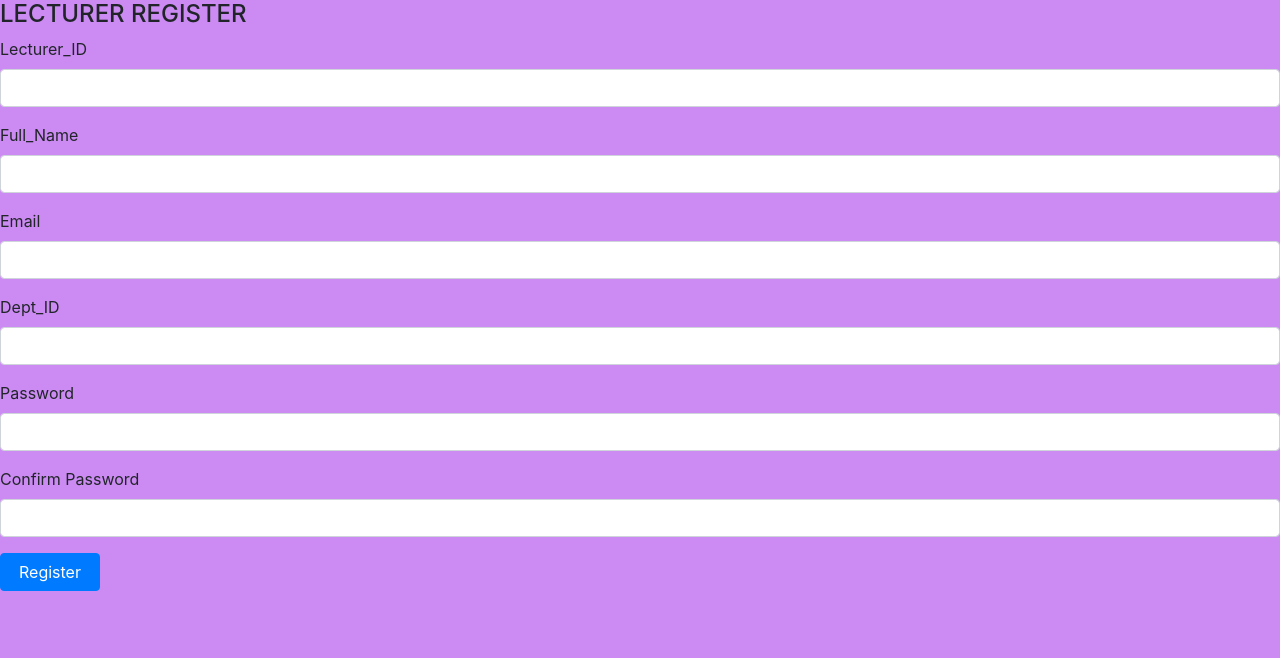
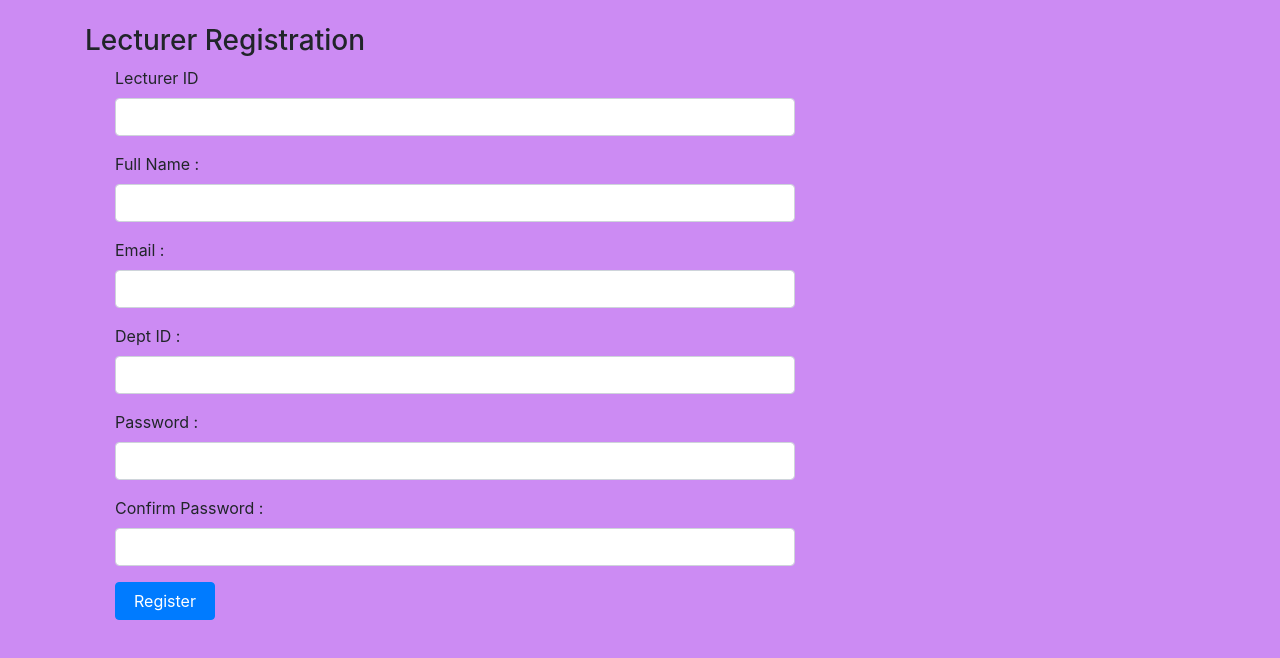
Before and after one commit to nadeesha1997/sp-frontend, a React (Create React App) app: page /LecturerRegisterForm in a window 1280 px wide. Shown: the top 658 px of the page. Built offline with nearby package versions, Linux system fonts and the light colour scheme.

Commit message:
checkoput to new branch

```diff
--- a/src/App.js
+++ b/src/App.js
@@ -29,6 +29,7 @@ class App extends Component {
                     <Route path= '/Home' component={Home}/>
                     <Route path= '/Login' component={Loginnew}/>
                     <Route path='/profilenew' component={Profilenew}/>
+                    <Route path='/loginold' component={Login}/>
 
                 </div>
             </BrowserRouter>
--- a/src/components/LecturerRegisterForm.js
+++ b/src/components/LecturerRegisterForm.js
@@ -1,10 +1,9 @@
-import React, { Component } from 'react'
-import axios from 'axios'
-import { Form, Input, Label, FormGroup, FormFeedback, Button } from 'reactstrap';
-
-class LecturerRegisterForm extends Component  {
+import React, { Component } from "react";
+import axios from "axios";
+import {Form, Input, Label, FormGroup, FormFeedback, Button,} from "reactstrap";
 
 
+class LecturerRegisterForm extends Component {
     constructor(props) {
         super(props);
 
@@ -13,40 +12,42 @@ class LecturerRegisterForm extends Component  {
 
     getInitialState = () => ({
         data: {
-            "Lecturer_ID": '',
-            "Full_Name": '',
-            "email": '',
-            "password": '',
-            "Dept_ID": ''
+            RegNo: "",
+            FullName: "",
+            email: "",
+            password: "",
+            confirmPassword:"",
+            DepartmentID: "",
+
         },
-        errors: {}
+        errors: {},
     });
     handleChange = (e) => {
         this.setState({
             data: {
                 ...this.state.data,
-                [e.target.name]: e.target.value
+                [e.target.name]: e.target.value,
             },
             errors: {
                 ...this.state.errors,
-                [e.target.name]: ''
-            }
+                [e.target.name]: "",
+            },
         });
-    }
+    };
     validate = () => {
         const { data } = this.state;
         let errors = {};
 
-        if (data.Lecturer_ID === '') errors.Lecturer_ID = 'Lecturer_ID can not be blank.';
-        if (data.Full_Name === '') errors.Full_Name = 'Full_Name can not be blank.';
-        if (data.email === '') errors.email = 'Email can not be blank.';
-        if (data.Dept_ID === '') errors.Dept_ID = 'Dept_ID can not be blank.';
-
-        if (data.password === '') errors.password = 'Password must be valid.';
-        if (data.confirmPassword !== data.password) errors.confirmPassword = 'Passwords must match.';
+        if (data.RegNo === "") errors.RegNo = "Lecturer_ID can not be blank.";
+        if (data.FullName === "") errors.FullName = "Full_Name can not be blank.";
+        if (data.email === "") errors.email = " Email can not be blank.";
+        if (data.DeptID === "") errors.Dept_ID = "Dept_ID can not be blank.";
+        if (data.password === "") errors.password = "Password must be valid.";
+        if (data.confirmPassword !== data.password)
+            errors.confirmPassword = "Passwords must match.";
 
         return errors;
-    }
+    };
 
     handleSubmit = (e) => {
         e.preventDefault();
@@ -58,72 +59,119 @@ class LecturerRegisterForm extends Component  {
         if (Object.keys(errors).length === 0) {
             console.log(data);
             //Call an api here
-            axios.post('https://localhost:44374/api/Lecturer',data)
+            axios.post('https://localhost:5001/api/accounts/register/teacher', data)
+                .then(res=>{
+                    console.log(res.data);
+                });
             //Resetting the form
             this.setState(this.getInitialState());
         } else {
             this.setState({ errors });
         }
-    }
+    };
 
+    render() {
+        const { data, errors } = this.state;
+        return (
 
+            <div className="container tab-pane active mb-5" align="left">
+                <br />
 
-    render(){
-        const { data, errors } = this.state;
-        return(
-            <div className="Container">
-                <h4 className="center">LECTURER REGISTER</h4>
-                <div id="Registerbox">
-                    <div className="box">
+                <h3>Lecturer Registration</h3>
+                <div className="col-sm-8">
                     <Form onSubmit={this.handleSubmit}>
-
-                            <FormGroup>
-                                <Label for="Lecturer_ID">Lecturer_ID</Label>
-                                <Input  value={data.Lecturer_ID} invalid={errors.Lecturer_ID ? true : false} name="Lecturer_ID" onChange={this.handleChange} />
-                                <FormFeedback>{errors.Lecturer_ID}</FormFeedback>
+                        <FormGroup className="form-group">
+                            <div className="col-sm-12">
+                                <Label for="RegNo">Lecturer ID</Label>
+                                <Input
+                                    value={data.RegNo}
+                                    invalid={!!errors.RegNo}
+                                    name="RegNo"
+                                    onChange={this.handleChange}
+                                />
+                                <FormFeedback>{errors.RegNo}</FormFeedback>
+                            </div>
                         </FormGroup>
 
                         <FormGroup>
-                                <Label for="Full_Name">Full_Name</Label>
-                                <Input  value={data.Full_Name} invalid={errors.Full_Name? true : false} name="Full_Name" onChange={this.handleChange} />
-                                <FormFeedback>{errors.Full_Name}</FormFeedback>
+                            <div className="col-sm-12">
+                                <Label for="FullName">Full Name : </Label>
+                                <Input
+                                    value={data.FullName}
+                                    invalid={!!errors.FullName}
+                                    name="FullName"
+                                    onChange={this.handleChange}
+                                />
+                                <FormFeedback>{errors.FullName}</FormFeedback>
+                            </div>
                         </FormGroup>
 
                         <FormGroup>
-                                <Label for="email">Email</Label>
-                                <Input  value={data.email} invalid={errors.email? true : false} name="email" onChange={this.handleChange} />
+                            <div className="col-sm-12">
+                                <Label for="email"> Email : </Label>
+                                <Input
+                                    value={data.email}
+                                    invalid={!!errors.email}
+                                    name="email"
+                                    onChange={this.handleChange}
+                                />
                                 <FormFeedback>{errors.email}</FormFeedback>
+                            </div>
                         </FormGroup>
 
                         <FormGroup>
-                                <Label for="Dept_ID">Dept_ID</Label>
-                                <Input  value={data.Dept_ID} invalid={errors.Dept_ID? true : false} name="Dept_ID" onChange={this.handleChange} />
-                                <FormFeedback>{errors.Dept_ID}</FormFeedback>
+                            <div className="col-sm-12">
+                                <Label for="DeptID">Dept ID : </Label>
+                                <Input
+                                    value={data.DepartmentID}
+                                    invalid={!!errors.DepartmentID}
+                                    name="DepartmentID"
+                                    onChange={this.handleChange}
+                                />
+                                <FormFeedback>{errors.DepartmentID}</FormFeedback>
+                            </div>
                         </FormGroup>
 
                         <FormGroup>
-                                <Label for="password">Password</Label>
-                                <Input value={data.password} type="password" name="password" invalid={errors.password ? true : false} onChange={this.handleChange} />
+
+                            <div className="col-sm-12">
+                                <Label for="password">Password : </Label>
+                                <Input
+                                    value={data.password}
+                                    type="password"
+                                    name="password"
+                                    invalid={!!errors.password}
+                                    onChange={this.handleChange}
+                                />
                                 <FormFeedback>{errors.password}</FormFeedback>
+                            </div>
                         </FormGroup>
 
                         <FormGroup>
-                                <Label for="confirmPassword">Confirm Password</Label>
-                                <Input  value={data.confirmPassword} type="password" name="confirmPassword" invalid={errors.confirmPassword ? true : false} onChange={this.handleChange} />
+                            <div className="col-sm-12">
+                                <Label for="confirmPassword">Confirm Password : </Label>
+                                <Input
+                                    value={data.confirmPassword}
+                                    type="password"
+                                    name="confirmPassword"
+                                    invalid={!!errors.confirmPassword}
+                                    onChange={this.handleChange}
+                                />
                                 <FormFeedback>{errors.confirmPassword}</FormFeedback>
+                            </div>
                         </FormGroup>
 
-                            <Button color="primary" >Register</Button>
+                        <div className="col-sm-12">
+                            <Button className="btn-block" color="primary">
+
+                                Register
+                            </Button>
+                        </div>
                     </Form>
                 </div>
             </div>
-            </div>
-
-        )
-
+        );
     }
 }
 
-export default LecturerRegisterForm
-
-/* Lecturer Register form */
+export default LecturerRegisterForm;
--- a/src/components/Login.js
+++ b/src/components/Login.js
@@ -10,8 +10,6 @@ import Grid from 'react-bootstrap/Container'
 
 const Login = () => {
     return (
-
-
         <div>
             <div className="p1">
                 <h3><u>LECTURE SCHEDULE MANAGEMENT SYSTEM</u></h3>
--- a/src/components/profilenew.js
+++ b/src/components/profilenew.js
@@ -19,9 +19,16 @@ export default class Profilenew extends Component {
                     {/*<h3>*/}
                     {/*    <strong>{currentUser.userDetails.username}</strong> Profile*/}
                     {/*</h3>*/}
-                    <h3>
-                        <strong>{currentUser.userDetails.fullName}</strong>
-                    </h3>
+                    <div className="row">
+                        <div className="column">
+                            <h3>
+                                <strong>{currentUser.userDetails.fullName}</strong>
+                            </h3>
+                        </div>
+                        <div className="column">
+                        </div>
+                    </div>
+
                 </header>
                 <p>
                     <strong>Token:</strong>{" "}
--- a/src/components/student/StudentNavbar.js
+++ b/src/components/student/StudentNavbar.js
@@ -4,19 +4,21 @@ import React from 'react';
 
 const Navbar = () => {
     return (
-        <nav class="navbar navbar-expand-lg navbar-light bg-light">
-            <a class="navbar-brand" href="#">Welcome LSMS</a>
-            <button class="navbar-toggler" type="button" data-toggle="collapse" data-target="#navbarSupportedContent" aria-controls="navbarSupportedContent" aria-expanded="false" aria-label="Toggle navigation">
-              <span class="navbar-toggler-icon"></span>
+        <nav className="navbar navbar-expand-lg navbar-light bg-light">
+            <a className="navbar-brand" href="#">Welcome LSMS</a>
+            <button className="navbar-toggler" type="button" data-toggle="collapse"
+                    data-target="#navbarSupportedContent" aria-controls="navbarSupportedContent" aria-expanded="false"
+                    aria-label="Toggle navigation">
+                <span className="navbar-toggler-icon"></span>
             </button>
 
-            <div class="collapse navbar-collapse" id="navbarSupportedContent" >
-                <ul class="navbar-nav mr-auto">
-                    <li class="nav-item active">
-                        <a class="nav-link" href="#">Home <span class="sr-only">(current)</span></a>
+            <div className="collapse navbar-collapse" id="navbarSupportedContent">
+                <ul className="navbar-nav mr-auto">
+                    <li className="nav-item active">
+                        <a className="nav-link" href="#">Home <span className="sr-only">(current)</span></a>
                     </li>
-                    <li class="nav-item">
-                        <a class="nav-link" href="student/profile">My Profile</a>
+                    <li className="nav-item">
+                        <a className="nav-link" href="student/profile">My Profile</a>
                     </li>
                     {/* <li class="nav-item dropdown">
                         <a class="nav-link dropdown-toggle" href="#" id="navbarDropdown" role="button" data-toggle="dropdown" aria-haspopup="true" aria-expanded="false">
@@ -29,13 +31,14 @@ const Navbar = () => {
                             <a class="dropdown-item" href="#">Something else here</a>
                         </div>
                     </li> */}
-                    <li class="nav-item">
+                    <li className="nav-item">
                         {/* <a class="nav-link disabled" href="#">Disabled</a> */}
                     </li>
                 </ul>
-                <form class="form-inline my-2 my-lg-0">
-                    <input class="form-control mr-sm-2" type="search" placeholder="Search" aria-label="Search"></input>
-                    <button class="btn btn-outline-success my-2 my-sm-0" type="submit">Search</button>
+                <form className="form-inline my-2 my-lg-0">
+                    <input className="form-control mr-sm-2" type="search" placeholder="Search"
+                           aria-label="Search"></input>
+                    <button className="btn btn-outline-success my-2 my-sm-0" type="submit">Search</button>
                 </form>
             </div>
         </nav>
--- a/src/components/student/StudentProfile.js
+++ b/src/components/student/StudentProfile.js
@@ -1,10 +1,14 @@
 import React,{Component} from 'react';
 import '../css/StudentProfile.css'
 import Student from './data/profile.json'
+import AuthService from "../../services/auth.service";
 
 class StudentProfile extends Component {
     constructor(){
         super();
+        this.state = {
+            currentUser: AuthService.getCurrentUser()
+        };
     }
     render () {
         return (
@@ -24,7 +28,7 @@ class StudentProfile extends Component {
                         <div className="profile-head">
                                     <h5>
                                         {
-                                            Student.name
+                                            this.state.currentUser.userDetails.fullName
                                         }
                                     </h5>
                                     <h6>
@@ -68,7 +72,7 @@ class StudentProfile extends Component {
                                                 <label>User Name</label>
                                             </div>
                                             <div className="col-md-6">
-                                                <p>{Student.userName}</p>
+                                                <p>{this.state.currentUser.userDetails.userName}</p>
                                             </div>
                                         </div>
                                         {/* <div className="row">
@@ -84,7 +88,7 @@ class StudentProfile extends Component {
                                                 <label>Faculty Email</label>
                                             </div>
                                             <div className="col-md-6">
-                                                <p>{Student.facultyEmail}</p>
+                                                <p>{this.state.currentUser.userDetails.facultyEmail}</p>
                                             </div>
                                         </div>
                                         <div className="row">
@@ -105,7 +109,7 @@ class StudentProfile extends Component {
                                         </div>
                             </div>
                              <div className="tab-pane fade" id="profile" role="tabpanel" aria-labelledby="profile-tab">
-                                        {/* <div className="row">
+                                         <div className="row">
                                             <div className="col-md-6">
                                                 <label>Experience</label>
                                             </div>
@@ -144,7 +148,7 @@ class StudentProfile extends Component {
                                             <div className="col-md-6">
                                                 <p>6 months</p>
                                             </div>
-                                        </div> */}
+                                        </div>
                                 <div className="row">
                                     <div className="col-md-12">
                                         <label>Your Bio</label><br/>
```
Lines whose indentation alone changed are shown as unchanged.
